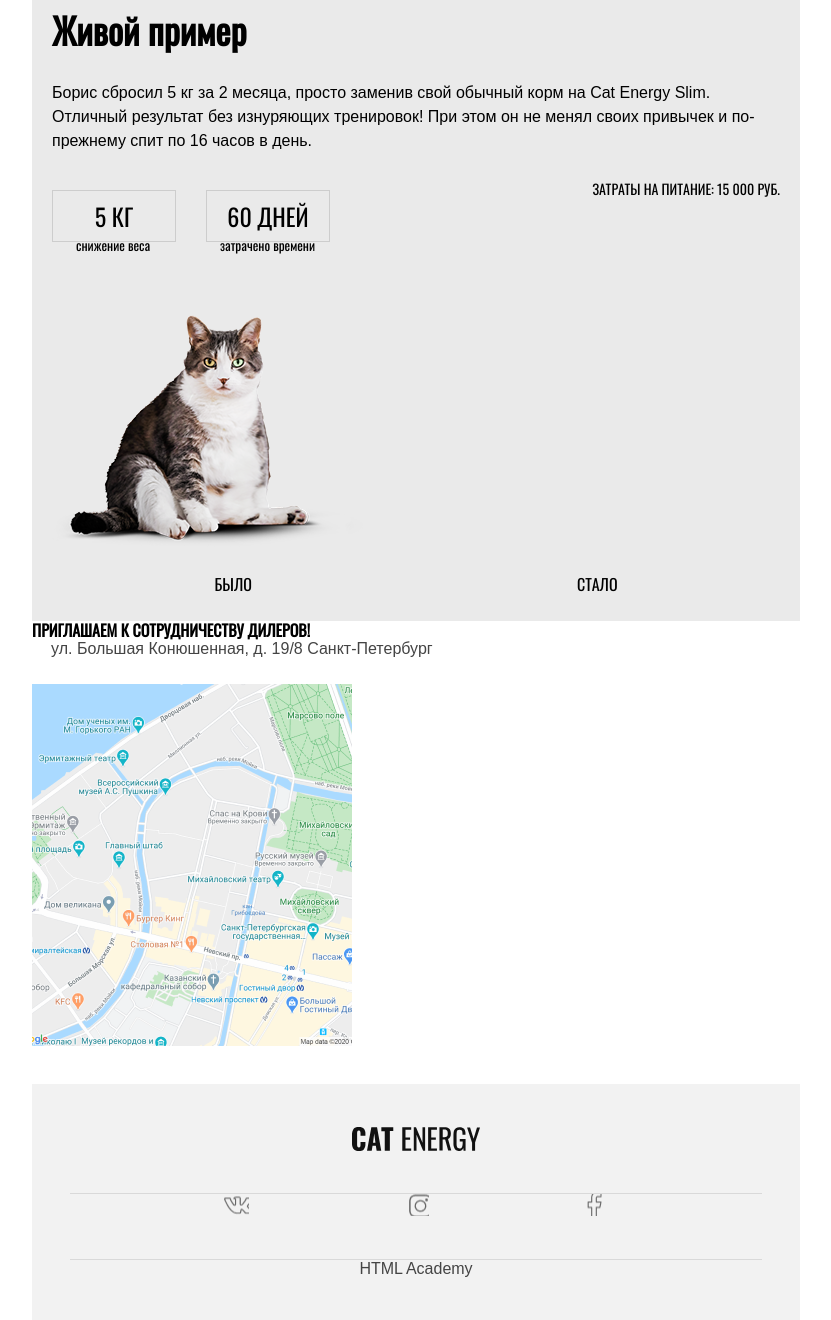
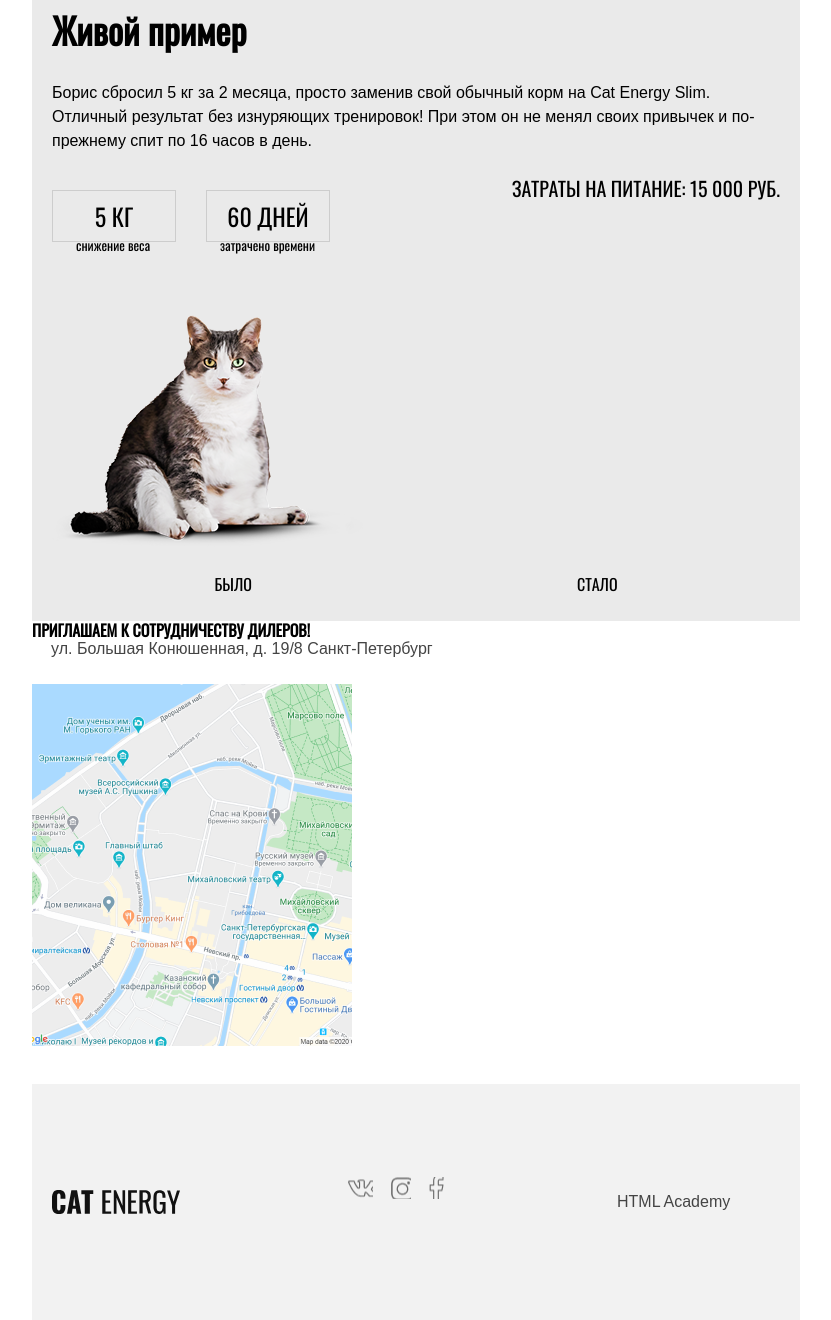
Before and after one commit to the-nepodarok/co-op, a plain HTML site: page source/index.html in a window 1280 px wide. Shown: the part 1788-3108 px from the top of the page, without its empty margins (224-1055 px from the left). Drawn offline with nearby package versions, Linux system fonts and the light colour scheme; files that its build step writes are made by us from their sources.

Commit message:
fixing footer

```diff
--- a/source/index.html
+++ b/source/index.html
@@ -114,9 +114,8 @@
         <p class="example-calc__text example-calc__text--days">60 дней</p>
         <small class="example-calc__text--small">Снижение веса</small>
         <small class="example-calc__text--small example-calc__text--small--right">Затрачено времени</small>
-
-
         <p class="example-calc__result">Затраты на питание: 15 000 руб.</p>
+      </div>
       </div>
 
       <div class="example-change__picture">
@@ -129,7 +128,7 @@
       </div>
 
 
-    </div>
+
 
 
   </section>
@@ -148,14 +147,14 @@
       <a href="#"><img src="img/cat-energy-logo.svg" width="128" height="24"></a>
     </section>
 
-    <section class="page-footer__socials socials">
-      <a class="footer__socials_vk social" href="#"></a>
-      <a class="footer__socials_in social" href="#"></a>
-      <a class="footer__socials_fb social" href="#"></a>
+    <section class="page-footer__socials">
+      <a class="footer__socials footer__socials--vk" href="#"></a>
+      <a class="footer__socials footer__socials--in" href="#"></a>
+      <a class="footer__socials footer__socials--fb" href="#"></a>
     </section>
 
-    <section class="page-footer__copyright copyright">
-      <span class="copyright__academy">HTML Academy</span>
+    <section class="page-footer__copyright">
+      <span class="page-footer__copyright--academy">HTML Academy</span>
     </section>
   </footer>
 </body>
--- a/source/sass/blocks/example.scss
+++ b/source/sass/blocks/example.scss
@@ -2,12 +2,25 @@
   margin: 0;
   padding: 27px 20px;
   background-color: $bg-grey;
+
+  @media (min-width: $desktop-width) {
+    display: grid;
+    grid-template-columns: 436px 1fr;
+    grid-template-rows: 206px 165px auto;
+    column-gap: 134px;
+  }
 }
 
 .example__title {
   font-size: 36px;
   margin: 0;
   margin-bottom: 25px;
+
+  @media (min-width: $desktop-width) {
+    font-size: 60px;
+    margin-bottom: 146px;
+  }
+
 }
 
 .exampe__desc {
@@ -22,6 +35,12 @@
     line-height: 24px;
   }
 
+  @media (min-width: $desktop-width) {
+    margin-bottom: 69px;
+    grid-column-start: 1;
+    grid-column-end: 2;
+  }
+
 }
 
 .example-calc {
@@ -29,6 +48,7 @@
   font-family: "Oswald", sans-serif;
   margin-bottom: 42px;
   display: grid;
+  grid-template-columns: 124px 124px;
   grid-template-rows: 75px 1fr;
   column-gap: 30px;
   row-gap: 20px;
@@ -36,6 +56,11 @@
 
   @media (min-width: $tablet-width) {
     grid-template-columns: 124px 124px 1fr;
+  }
+
+  @media (min-width: $desktop-width) {
+    grid-template-columns: 162px 162px;
+    row-gap: 55px;
   }
 }
 
@@ -47,6 +72,11 @@
   margin: 0;
   padding: 13px 40px;
   border: 1px solid $special-grey;
+
+  @media(min-width: $desktop-width) {
+    font-size: 30px;
+    line-height: 30px;
+  }
 
   &--days {
     padding: 13px 20px;
@@ -62,8 +92,17 @@
       bottom: 18px;
     }
 
+    @media (min-width: $desktop-width) {
+      bottom: 78px;
+      left: 45px;
+    }
+
     &--right {
       left: 168px;
+
+      @media (min-width: $desktop-width) {
+        left: 220px;
+      }
     }
   }
 }
@@ -79,14 +118,36 @@
   @media (min-width: $tablet-width) {
     grid-column-start: 3;
     grid-column-end: 4;
-    justify-self: end;
+    text-align: end;
+    font-size: 20px;
+    line-height: 20px;
   }
 
+  @media (min-width: $desktop-width) {
+    grid-column-start: 1;
+    grid-column-end: 3;
+    text-align: center;
+  }
+}
 
+.example-change {
+
+  @media (min-width: $desktop-width) {
+    grid-column-start: 1;
+    grid-column-end: 2;
+  }
 }
 
 .example-change__picture {
   margin-bottom: 23px;
+
+  @media (min-width: $desktop-width) {
+    min-height: 536px;
+    grid-column-start: 2;
+    grid-column-end: 3;
+    grid-row-start: 1;
+    grid-row-end: 3;
+  }
 }
 
 .example-change__desc {
@@ -103,4 +164,10 @@
   min-width: 228px;
   display: flex;
   justify-content: space-around;
+  align-self: center;
+
+  @media (min-width: $desktop-width) {
+    grid-column-start: 2;
+    grid-column-end: 3;
+  }
 }
--- a/source/sass/blocks/page-footer.scss
+++ b/source/sass/blocks/page-footer.scss
@@ -6,6 +6,13 @@
   align-items: center;
   font-family: "Oswald", sans-serif;
   background: $footer-grey;
+  padding: 0 20px;
+
+  @media (min-width: $tablet-width) {
+    flex-direction: row;
+    justify-content: space-between;
+  }
+
 }
 
 .page-footer__logo {
@@ -15,15 +22,60 @@
 
 .page-footer__socials,
 .page-footer__copyright {
-  display: flex;
-  justify-content: space-evenly;
-  align-self: center;
-  width: 90%;
+  margin: 0;
+  padding: 0;
+  min-width: 280px;
   font-family: "Arial", sans-serif;
   color: $dark-grey;
   border-top: 1px solid $borderline-grey;
+
+  @media (min-width: $tablet-width) {
+    border: none;
+  }
+}
+
+.page-footer__socials {
+  display: flex;
+  justify-content: space-evenly;
+  height: 50px;
+
+  @media (min-width: $tablet-width) {
+    min-width: 129px;
+  }
 }
 
 .page-footer__copyright {
-  justify-self: start;
+  padding-top: 25px;
+
+  @media (min-width: $tablet-width) {
+    padding: 0;
+    min-width: 163px;
+  }
+
+  &--academy {
+    padding: 0;
+    margin: 0;
+  }
 }
+
+
+
+.footer__socials {
+  display: inline-block;
+  width: 25px;
+  height: 22px;
+  background: url("../../img/social_icons.png") no-repeat;
+  color: black;
+}
+
+.footer__socials--vk {
+  background-position: 0%;
+}
+
+.footer__socials--in {
+  background-position: 50%;
+}
+
+.footer__socials--fb {
+  background-position: 100%;
+}
--- a/source/sass/blocks/socials.scss
+++ /dev/null
@@ -1,19 +0,0 @@
-.social {
-  font-family: "Oswald", sans-serif;
-  display: inline-block;
-  width: 25px;
-  height: 22px;
-  background: url("../../img/social_icons.png") no-repeat;
-}
-
-.footer__socials_vk {
-  background-position: 0%;
-}
-
-.footer__socials_in {
-  background-position: 50%;
-}
-
-.footer__socials_fb {
-  background-position: 100%;
-}
--- a/source/sass/style.scss
+++ b/source/sass/style.scss
@@ -14,7 +14,6 @@
 @import "blocks/example.scss";
 @import "blocks/page-footer.scss";
 @import "blocks/address.scss";
-@import "blocks/socials.scss";
 @import "blocks/catalog.scss";
 @import "blocks/supplement.scss";
 @import "blocks/order.scss";
```
